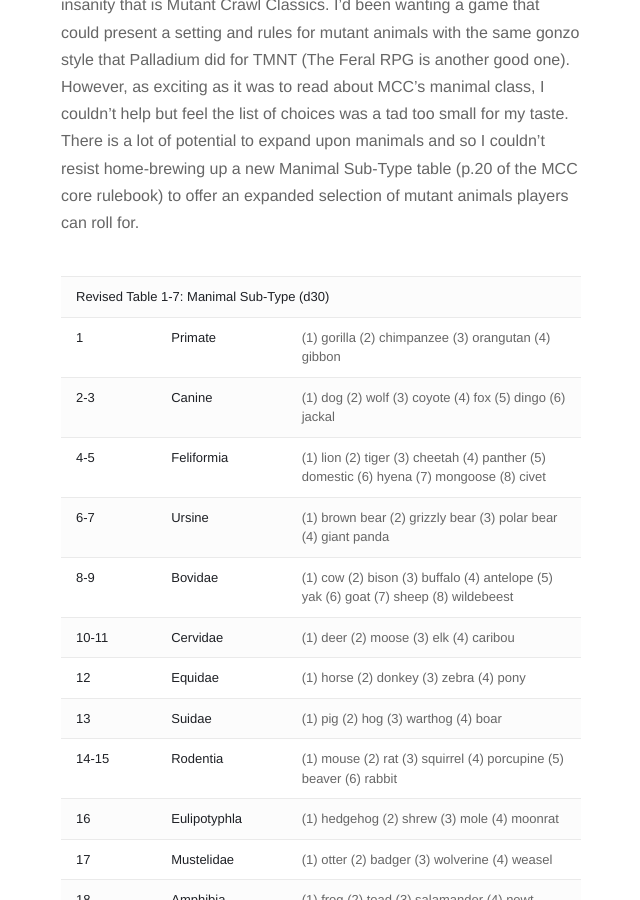
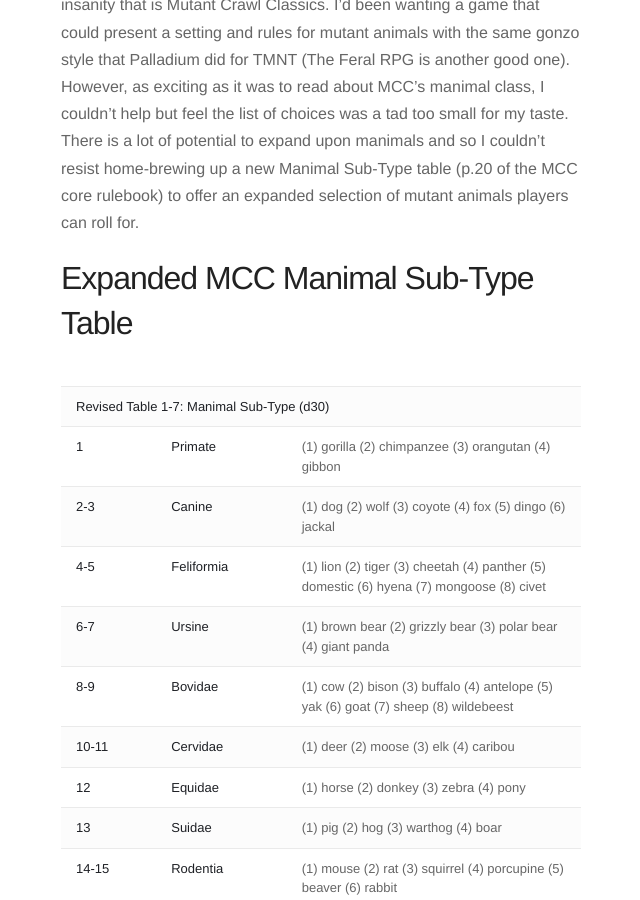
Before and after one commit to FantasyRobotFighter/fantasyrobotfighter.github.io, a Jekyll site: the page built from _posts/2018-11-09-More-Manimals.md, in a window 1280 px wide and 900 px high, scrolled down 892 px. Shown: the whole window, without its empty margins (319-959 px from the left). Built offline with Jekyll 4.4.1, drawn with Linux system fonts in a browser that asks for light colours; nearby versions of some CDN libraries; comment, search, counter and statistics services are not loaded.

Commit message:
Update 2018-11-09-More-Manimals.md

```diff
--- a/_posts/2018-11-09-More-Manimals.md
+++ b/_posts/2018-11-09-More-Manimals.md
@@ -6,7 +6,10 @@
 
 ![A Good Monk - Wilhelm von Kaulbach](https://fantasyrobotfighter.github.io/assets/images/AGoodMonk.png)
 
+
 As someone who grew up playing Palladium RPGs like Heros Unlimited, Rifts, and After the Bomb, I felt right at home reading through the random insanity that is Mutant Crawl Classics. I’d been wanting a game that could present a setting and rules for mutant animals with the same gonzo style that Palladium did for TMNT (The Feral RPG is another good one). However, as exciting as it was to read about MCC’s manimal class, I couldn’t help but feel the list of choices was a tad too small for my taste. There is a lot of potential to expand upon manimals and so I couldn’t resist home-brewing up a new Manimal Sub-Type table (p.20 of the MCC core rulebook) to offer an expanded selection of mutant animals players can roll for.
+
+<h1>Expanded MCC Manimal Sub-Type Table</h1>
 
 <table>
 	<tr>
```
